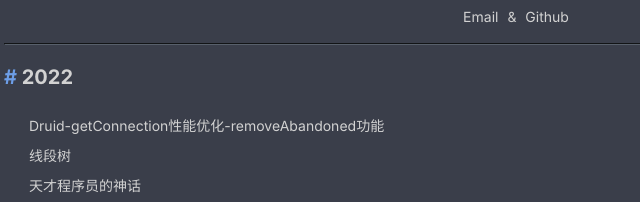
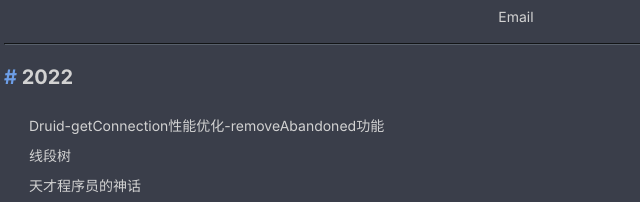
Before and after one commit to vildenH/git-github.com-vildenH-vildenH.github.io, a plain HTML site: page archives/2022/03/index.html in a window 1280 px wide. Shown: the part 346-548 px from the top of the page, 124-764 px from the left. Drawn offline with Linux system fonts and the light colour scheme.

Commit message:
Site updated: 2023-05-11 09:50:40

```diff
--- a/archives/2022/03/index.html
+++ b/archives/2022/03/index.html
@@ -29,8 +29,6 @@
     <ol class="breadcrumb">
 
             <li><a class="ba" href="/419957563@qq.com">Email</a></li>
-
-            <li><a class="ba" target="_blank" rel="noopener" href="https://github.com/sanjinhub">Github</a></li>
 
     </ol>
     <hr class="breadcrumbhr">
```
Also changed, not shown: archives/2022/05/index.html (+0 -2 lines), archives/2022/06/index.html (+0 -2 lines), archives/2022/11/index.html (+0 -2 lines), archives/2022/index.html (+0 -2 lines), archives/2023/01/index.html (+0 -2 lines), archives/2023/02/index.html (+0 -2 lines), archives/2023/03/index.html (+0 -2 lines), archives/2023/04/index.html (+0 -2 lines), archives/2023/index.html (+0 -2 lines), archives/index.html (+0 -2 lines), index.html (+0 -2 lines).
